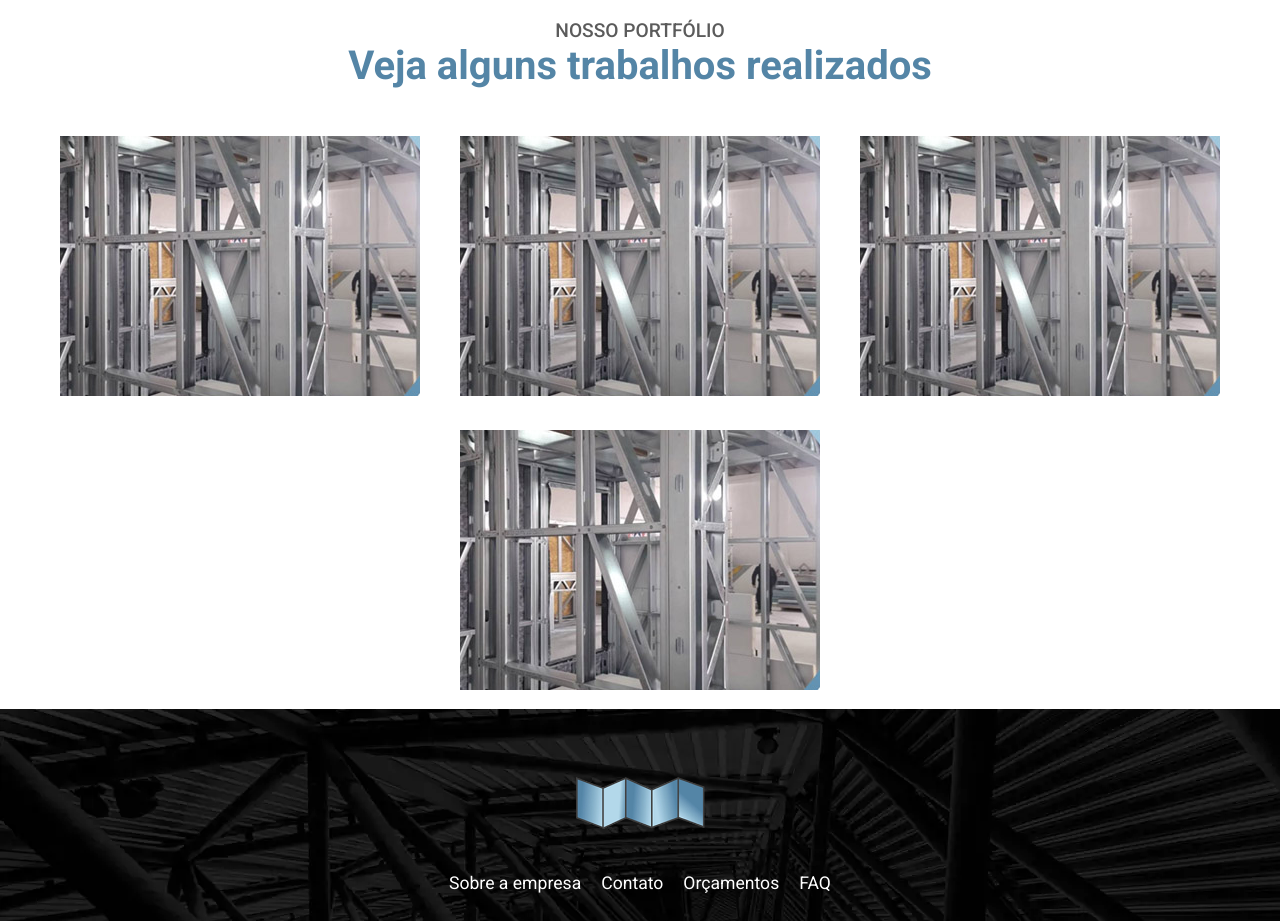
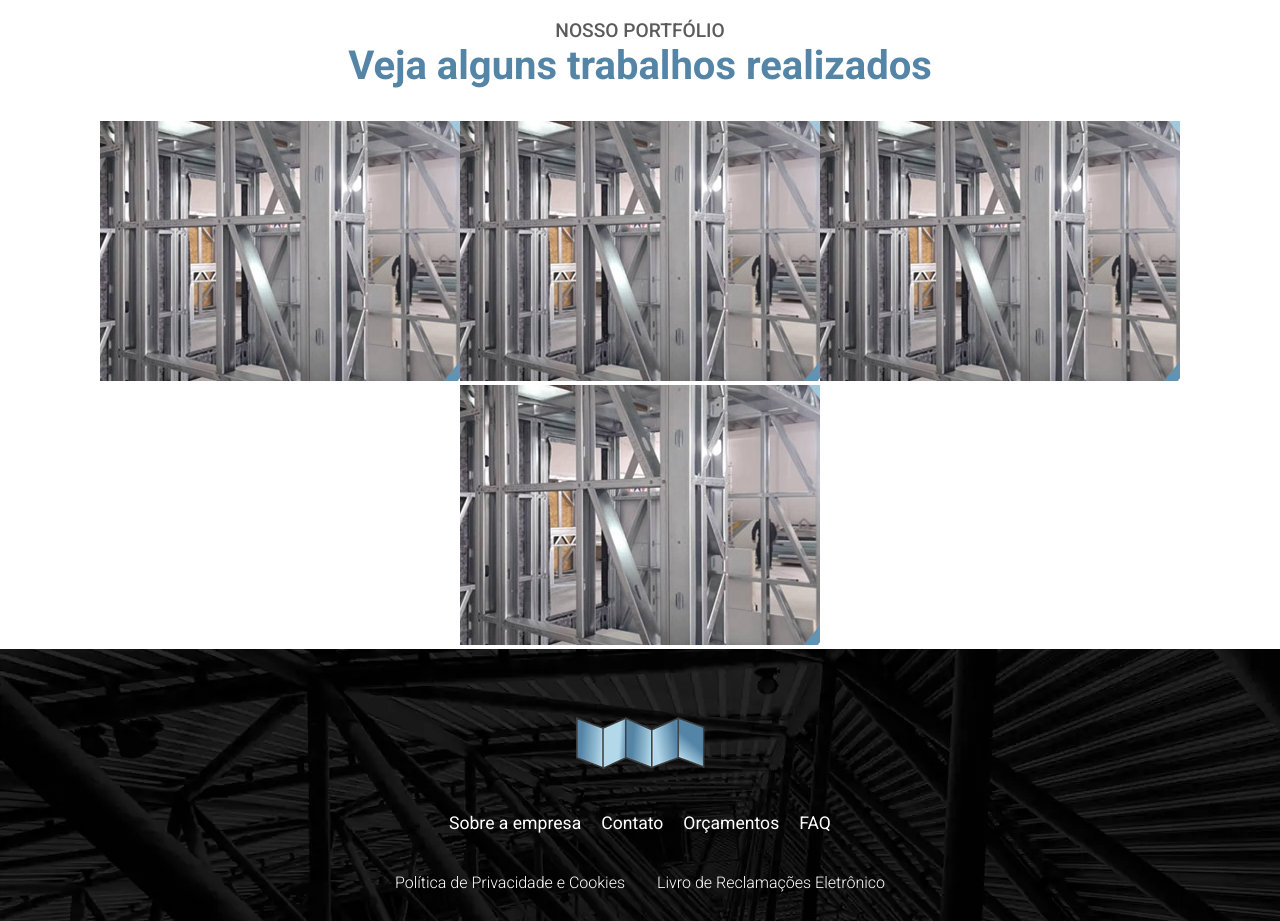
Before and after one commit to ynfleozin/site-placdestak, an Angular app: page / in a window 1280 px wide. Shown: the part 2760-3681 px from the top of the page. Built offline with nearby package versions, Linux system fonts and the light colour scheme; a web font is replaced by a local one.

Commit message:
feat: add html in portfolio card and insert in home component

```diff
--- a/src/app/components/home/home.component.html
+++ b/src/app/components/home/home.component.html
@@ -58,14 +58,14 @@
       </h3>
     </div>
     <div class="services">
-      @for(service of services; track service){
+      @for (service of services; track service) {
         <div class="services-item">
           <h3>{{ service.title }}</h3>
           <p>{{ service.description }}</p>
 
-        @if((service.advantages ?? []).length > 0){
+          @if ((service.advantages ?? []).length > 0) {
             <ul>
-          @for(advantage of service.advantages; track advantage){
+              @for (advantage of service.advantages; track advantage) {
                 <li>{{ advantage }}</li>
               }
             </ul>
@@ -82,11 +82,10 @@
       <h2>NOSSO PORTFÓLIO</h2>
       <h3>Veja alguns trabalhos realizados</h3>
     </div>
+
     <div class="portfolio">
-      @for(p of portfolioImgs; track p){
-      <div class="portfolio-item">
-        <img [src]="p.img" alt="" />
-      </div>
+      @for (p of portfolioImgs; track p) {
+        <app-portfolio-card [imageSrc]="p.img" />
       }
     </div>
   </section>
--- a/src/app/components/home/home.component.ts
+++ b/src/app/components/home/home.component.ts
@@ -10,11 +10,12 @@ import { isPlatformBrowser } from '@angular/common';
 import { HeaderComponent } from '../header/header.component';
 import { NgOptimizedImage } from '@angular/common';
 import { FooterComponent } from '../footer/footer.component';
+import { PortfolioCardComponent } from "../../shared/components/portfolio-card/portfolio-card.component";
 
 @Component({
   selector: 'app-home',
   standalone: true,
-  imports: [HeaderComponent, NgOptimizedImage, FooterComponent],
+  imports: [HeaderComponent, NgOptimizedImage, FooterComponent, PortfolioCardComponent],
   templateUrl: './home.component.html',
   styleUrl: './home.component.scss',
 })
--- a/src/app/shared/components/portfolio-card/portfolio-card.component.html
+++ b/src/app/shared/components/portfolio-card/portfolio-card.component.html
@@ -1 +1,3 @@
-<p>portfolio-card works!</p>
+<div class="portfolio-item">
+  <img [src]="imageSrc" [alt]="altText" />
+</div>
```
Lines whose indentation alone changed are shown as unchanged.
